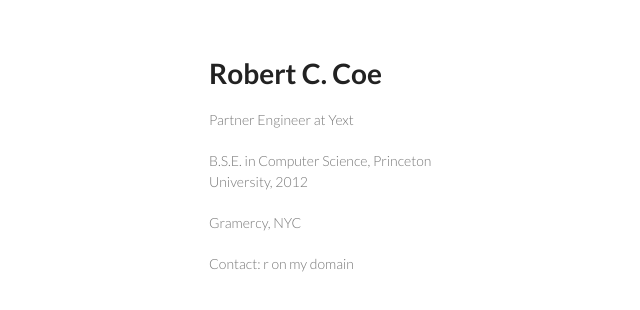
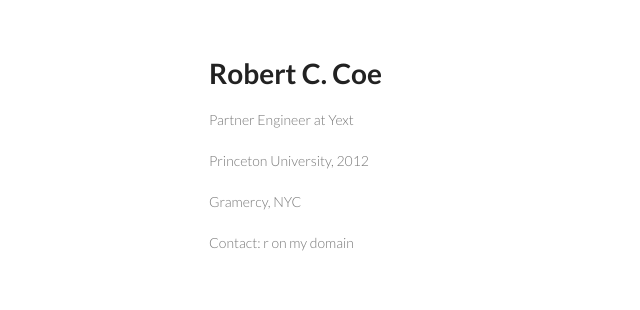
Before and after one commit to rccoe/rccoe.github.io, a plain HTML site: page index.html in a window 1280 px wide. Shown: the whole page, without its empty margins (1-641 px from the left). Drawn offline with Linux system fonts and the light colour scheme.

Commit message:
Update index.html

```diff
--- a/index.html
+++ b/index.html
@@ -17,7 +17,7 @@
       <header>
         <h1>Robert C. Coe</h1>
 		<p> Partner Engineer at Yext</p>
-		<p> B.S.E. in Computer Science, Princeton University, 2012 </p>
+		<p> Princeton University, 2012 </p>
 		<p> Gramercy, NYC </p>
 		<p> Contact: r on my domain </p>
       </header>
```
